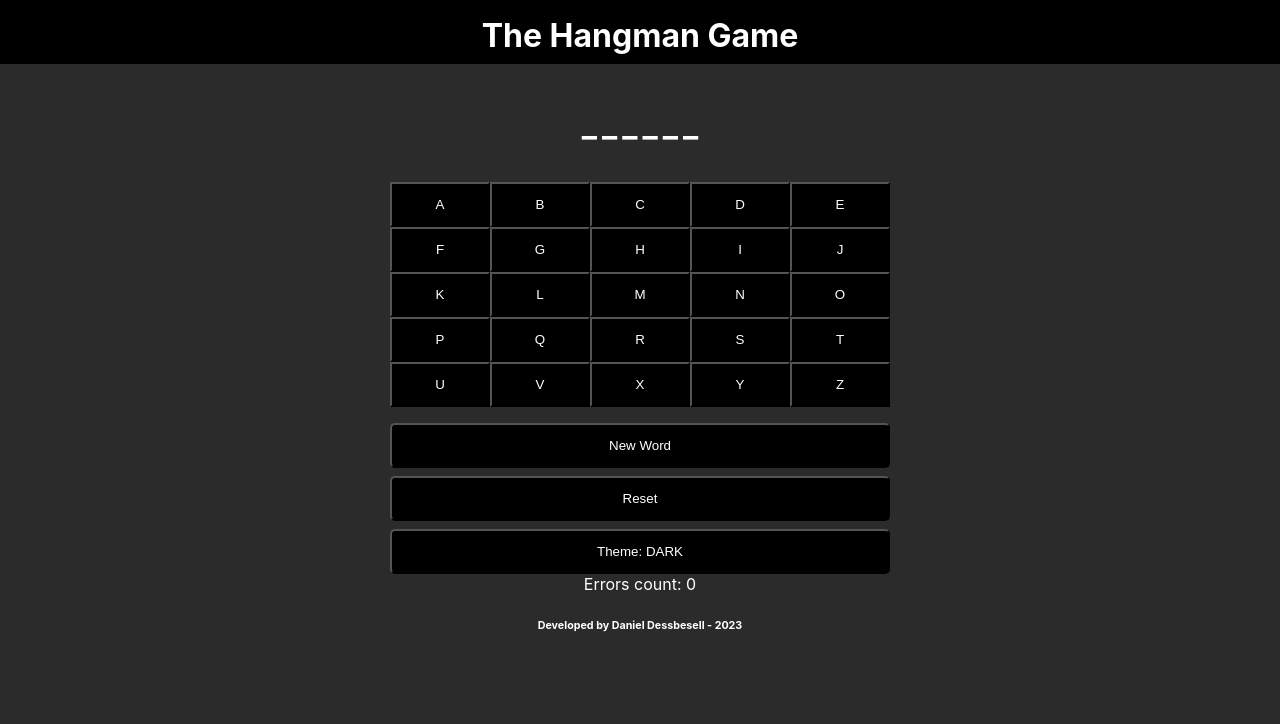
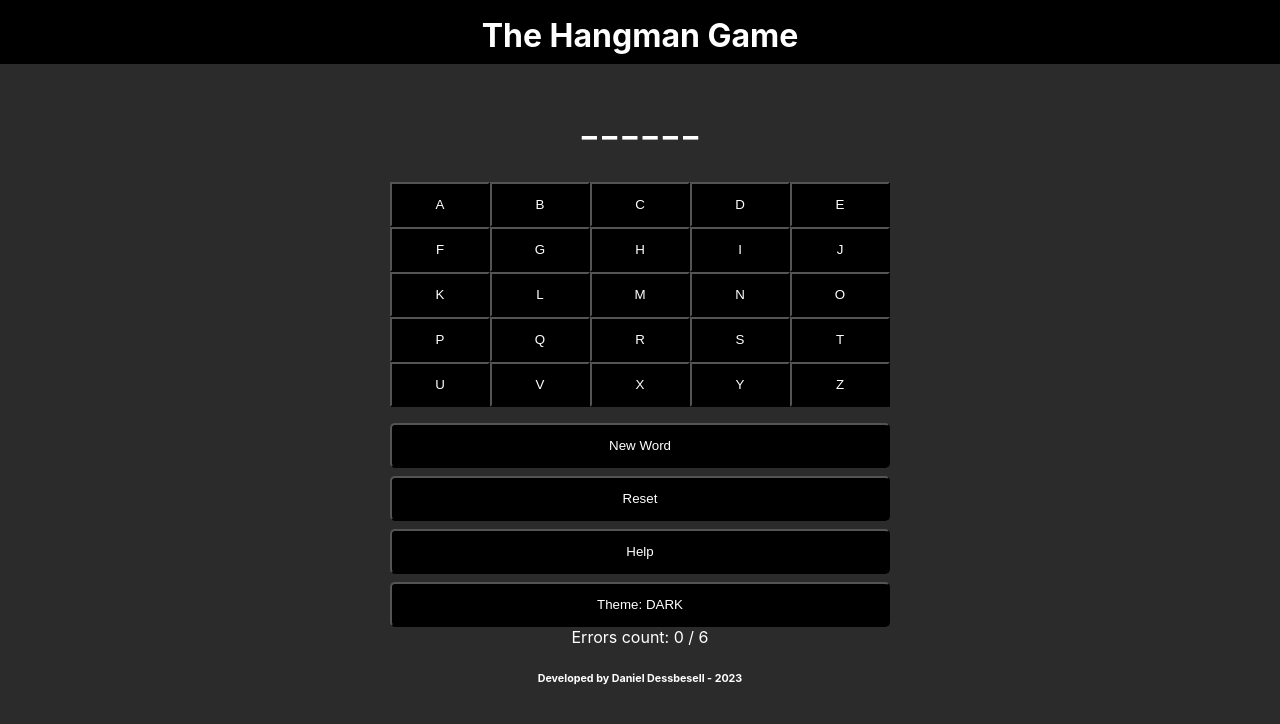
Before and after one commit to danieldessbesell/theHangmanGame, a React (Create React App) app: page / in a window 1280 px wide. Shown: the top 724 px of the page. Built offline with nearby package versions, Linux system fonts and the light colour scheme.

Commit message:
feat more words and suggestions

```diff
--- a/public/index.html
+++ b/public/index.html
@@ -6,8 +6,8 @@
     <meta name="viewport" content="width=device-width, initial-scale=1" />
     <meta name="theme-color" content="#000000" />
     <meta
-      name="description"
-      content="Web site created using create-react-app"
+      name="The Hangman Game"
+      content="Is game are to funny moments with peoples and good distractions"
     />
     <link rel="apple-touch-icon" href="%PUBLIC_URL%/logo192.png" />
     <!--
@@ -24,7 +24,7 @@
       work correctly both with client-side routing and a non-root public URL.
       Learn how to configure a non-root public URL by running `npm run build`.
     -->
-    <title>React App</title>
+    <title>The Hangman Game</title>
   </head>
   <body>
     <noscript>You need to enable JavaScript to run this app.</noscript>
--- a/src/helpers/words.js
+++ b/src/helpers/words.js
@@ -2,11 +2,23 @@ const words = {
   ptBR: [
     {
       word: 'abelha',
-      suggestions: [''],
+      suggestions: ['Animal', 'Coleta pólen', 'Faz mel'],
     },
     {
-      word: 'Ovelha',
-      suggestions: [''],
+      word: 'ovelha',
+      suggestions: ['Animal', 'Produz lã', 'Faz méhéhéh'],
+    },
+    {
+      word: 'cachorro',
+      suggestions: ['Animal', 'Doméstico', 'Não gosta de gatos'],
+    },
+    {
+      word: 'gato',
+      suggestions: ['Animal', 'Doméstico', 'Não gosta de ratos'],
+    },
+    {
+      word: 'passarinho',
+      suggestions: ['Animal', 'Possui penas', 'Sabe voar'],
     },
   ],
 }
--- a/src/pages/Hangman/index.js
+++ b/src/pages/Hangman/index.js
@@ -8,6 +8,7 @@ import handleChangeTheme from "../../helpers/changeTheme";
 export default function Hangman() {
   const [word, setWord] = useState('');
   const [suggestions, setSugestions] = useState([]);
+  const [showSuggestions, setShowSugestions] = useState(false);
   const [wordsUsed, setWordUsed] = useState([]);
   const [endWord, setEndWord] = useState(false);
   const [endGame, setEndGame] = useState(false);
@@ -171,6 +172,21 @@ export default function Hangman() {
             Reset
           </button>
         </div>
+        <div style={{ marginTop: '8px'}}>
+          <button
+            onClick={()=>{setShowSugestions(!showSuggestions)}}
+            style={{
+              width: '75vw',
+              height: '45px',
+              maxWidth: '500px',
+              borderRadius: '5px',
+              backgroundColor: styles[themeSelect].bg1,
+              color: styles[themeSelect].fontColor,
+            }}
+          >
+            {!showSuggestions ? 'Help' : 'Close Help'}
+          </button>
+        </div>
         <div style={{marginTop: '8px', textAlign: 'center'}}>
           <button
             onClick={()=>{ handleChangeTheme(themeSelect, setThemeSelect); }}
@@ -186,9 +202,43 @@ export default function Hangman() {
             Theme: {themeSelect.toUpperCase()}
           </button>
         </div>
-        {endWord && (<div>OPAAAA</div>)}
+        {endWord && (
+          <div
+            style={{
+              position: 'absolute',
+              top: '45%',
+              left: '10vw',
+              width: '80vw',
+              backgroundColor: styles[themeSelect].fontColor,
+              color: styles[themeSelect].bg1,
+            }}
+          >
+            OPAAAA
+          </div>
+        )}
+        {showSuggestions && (
+          <div
+            style={{
+              position: 'absolute',
+              top: '45%',
+              left: '10vw',
+              width: '80vw',
+              backgroundColor: styles[themeSelect].fontColor,
+              color: styles[themeSelect].bg1,
+              padding: '16px',
+              boxSizing: 'border-box',
+              textAlign: 'left',
+              borderRadius: '5px',
+            }}
+          >
+            <h3 style={{marginTop: 3, marginBottom: 3, textAlign: 'center'}}>Ajuda</h3>
+            {suggestions.map((item)=>(
+              <li>{item}</li>
+            ))}
+          </div>
+        )}
         <div>
-          Errors count: {errors}
+          Errors count: {errors} / 6
         </div>
       </div>
       <div style={{ textAlign: 'center' }}>
```
Also changed, not shown: 1 other file (tests, documents, lock files or other folders).
